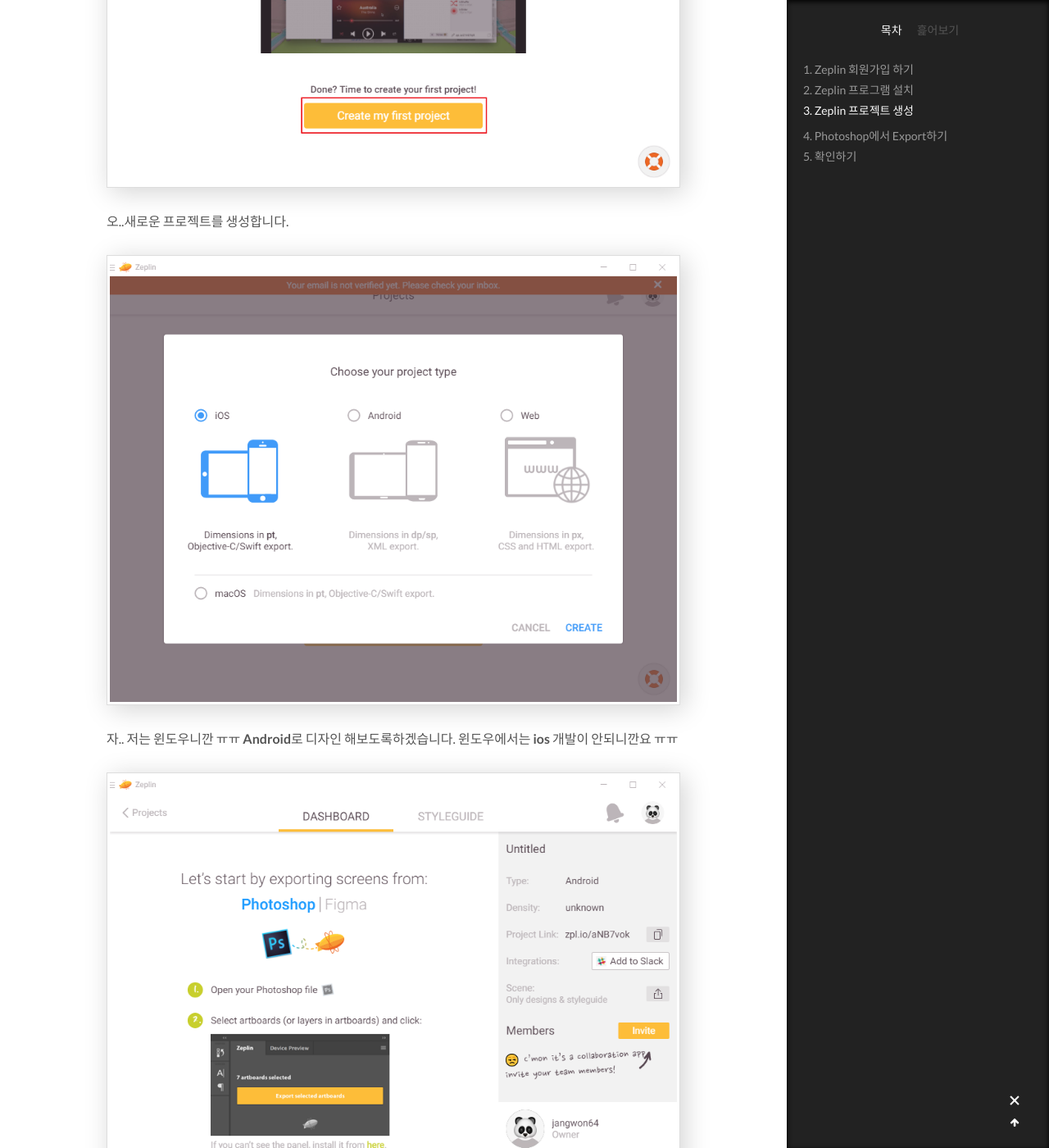
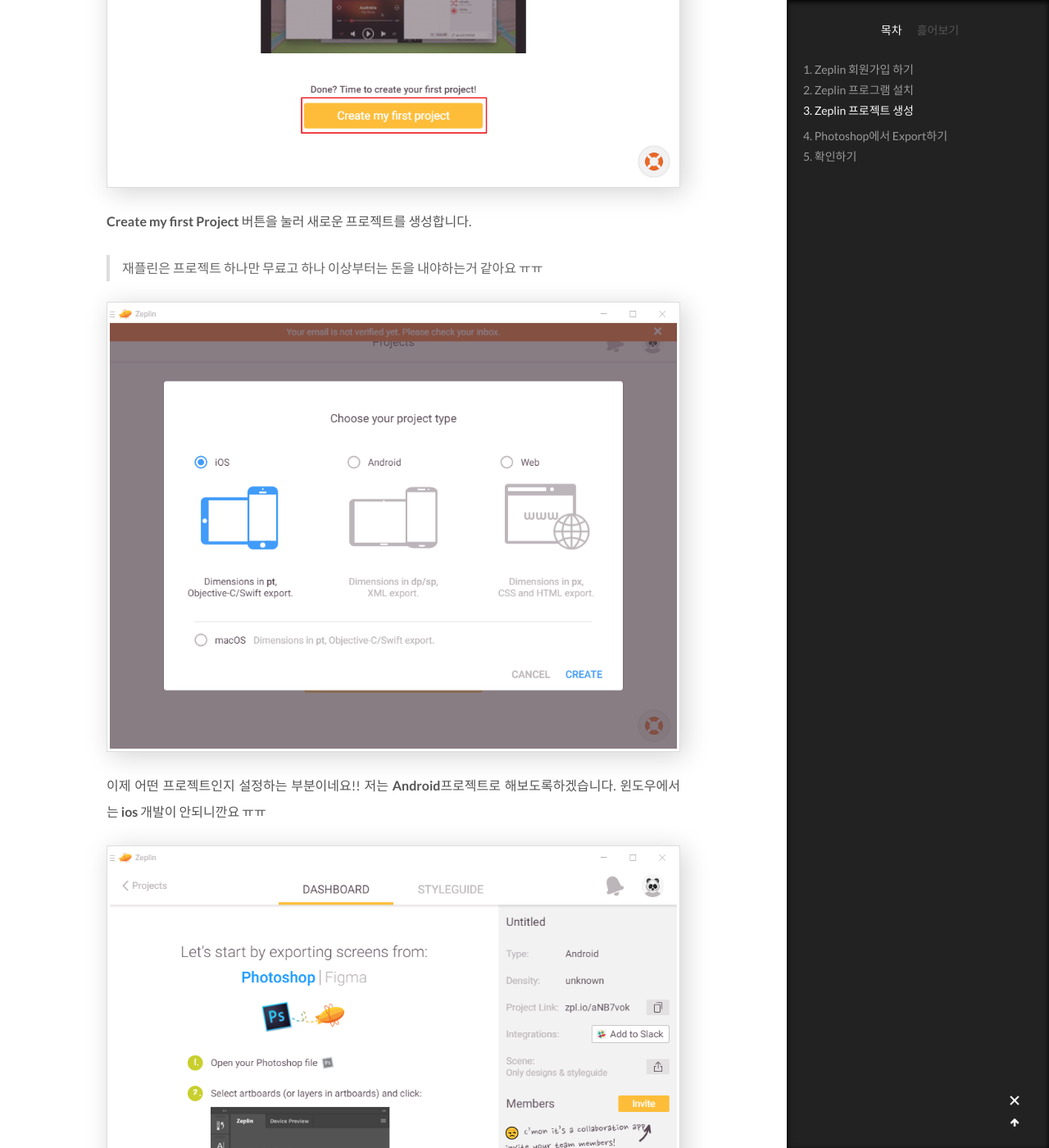
Before and after one commit to wkddnjset/wkddnjset.github.io, a Jekyll site: the page built from _posts/2018-02-03-Zeplin으로-프로젝트-관리하기-[Photoshop].md, in a window 1280 px wide and 1400 px high, scrolled down 4968 px. Shown: the whole window at 82% size. Built offline with Jekyll 4.4.1, drawn with Linux system fonts in a browser that asks for light colours; comment, search, counter and statistics services are not loaded; some of the changed text lies outside the part shown.

Commit message:
2018-02-02

```diff
--- a/_posts/2018-02-03-Zeplin으로-프로젝트-관리하기-[Photoshop].md
+++ b/_posts/2018-02-03-Zeplin으로-프로젝트-관리하기-[Photoshop].md
@@ -11,15 +11,15 @@ tags: photoshop, zeplin
 
 ![zeplin-01](https://raw.githubusercontent.com/wkddnjset/wkddnjset.github.io/master/_posts/images/2018-02-03/sign_up_01.png)
 
-[[홈페이지](https://zeplin.io/)]에 가신 다음 회원가입 또는 로그인을 해주세요.
+[[홈페이지](https://zeplin.io/)]에 가서 회원가입 또는 로그인을 해주세요.
 
 ![zeplin-02](https://raw.githubusercontent.com/wkddnjset/wkddnjset.github.io/master/_posts/images/2018-02-03/sign_up_02.png)
 
-완전 간단하네요!! **It's free!** 입니다 ㅎㅎ
+회원가입이 완전 간단하네요!! 게다가 **"It's free!"** 입니다 ㅎㅎ
 
 ![zeplin-03](https://raw.githubusercontent.com/wkddnjset/wkddnjset.github.io/master/_posts/images/2018-02-03/download_01.png)
 
-오..바로 프로그램을 설치하라고 뜨네요. 저는 윈도우로 진행하기 때문에 **스케치**로는 진행이 안됩니다 ㅠㅠ 우선 앱을 다운받아주세욤~~
+오..바로 프로그램을 설치하라고 뜨네요. 저는 윈도우로 진행하기 때문에 **스케치**로는 진행이 안됩니다 ㅠㅠ 아쉽지만 윈도우버전으로 앱을 다운받겠습니다~~
 
 ## Zeplin 프로그램 설치
 
@@ -39,15 +39,16 @@ tags: photoshop, zeplin
 
 ![zeplin-07](https://raw.githubusercontent.com/wkddnjset/wkddnjset.github.io/master/_posts/images/2018-02-03/login_01.png)
 
-**Zeplin**을 실행시켜 로그인합니다!
+이제 **Zeplin**을 실행시켜 로그인합니다!
 
 ![zeplin-08](https://raw.githubusercontent.com/wkddnjset/wkddnjset.github.io/master/_posts/images/2018-02-03/create_02.png)
 
-오..새로운 프로젝트를 생성합니다.
+**Create my first Project** 버튼을 눌러 새로운 프로젝트를 생성합니다.
+> 재플린은 프로젝트 하나만 무료고 하나 이상부터는 돈을 내야하는거 같아요 ㅠㅠ
 
 ![zeplin-09](https://raw.githubusercontent.com/wkddnjset/wkddnjset.github.io/master/_posts/images/2018-02-03/create_03.png)
 
-자.. 저는 윈도우니깐 ㅠㅠ **Android**로 디자인 해보도록하겠습니다. 윈도우에서는 **ios** 개발이 안되니깐요 ㅠㅠ
+이제 어떤 프로젝트인지 설정하는 부분이네요!! 저는 **Android**프로젝트로 해보도록하겠습니다. 윈도우에서는 **ios** 개발이 안되니깐요 ㅠㅠ
 
 ![zeplin-10](https://raw.githubusercontent.com/wkddnjset/wkddnjset.github.io/master/_posts/images/2018-02-03/create_04.png)
 
```
